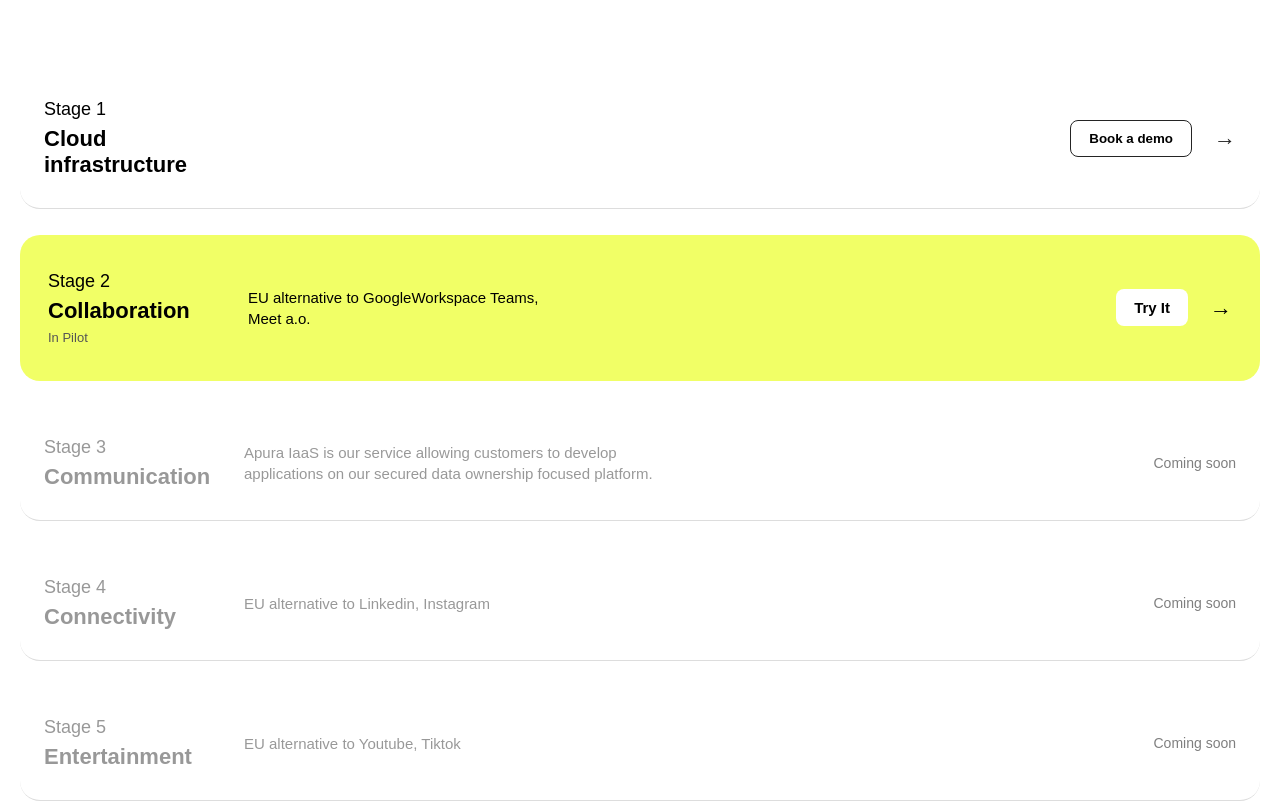
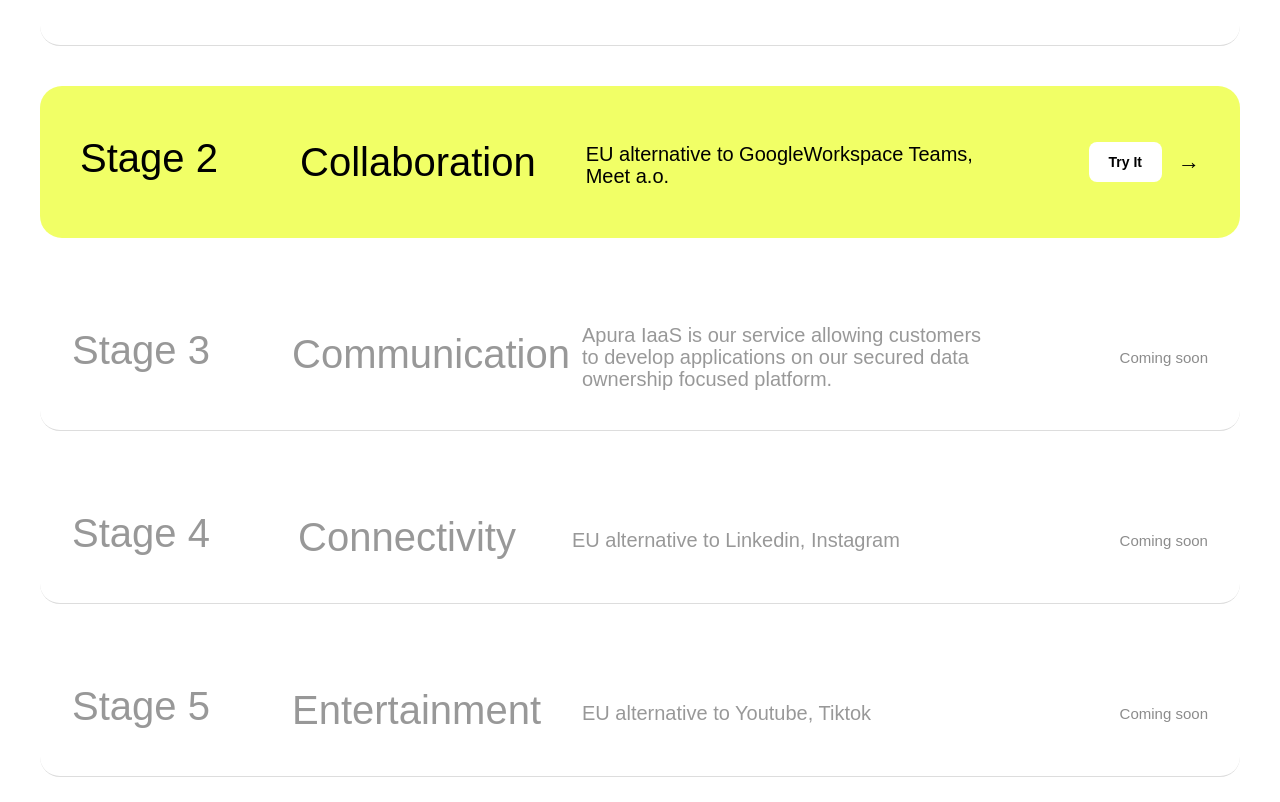
Before and after one commit to Ashraf-git-projects/APURA-thumbstack, a React (Vite) app: page / in a window 1280 px wide. Shown: the part 3620-4422 px from the top of the page. Built offline with nearby package versions, Linux system fonts and the light colour scheme; a web font is replaced by a local one.

Commit message:
section fix 2

```diff
--- a/src/sections/About.css
+++ b/src/sections/About.css
@@ -1,17 +1,16 @@
 .about {
-  padding: 80px 0;
+  margin: 80px 0 40px;
 }
 
 .about-inner {
   background-color:#242424;
-  border-radius: 32px;
+  border-radius: 40px;
   padding: 60px 70px;
   margin: auto 20px;
   display: flex;
   justify-content: space-between;
   align-items: center;
-  gap: 40px;
-  height: 768px;
+  height: 600px;
 }
 
 .about-left {
@@ -52,12 +51,6 @@
 
 .about-btn:hover {
   opacity: 0.9;
-}
-
-.about-right {
-  flex: 1;
-  display: flex;
-  justify-content: center;
 }
 
 .about-map {
--- a/src/sections/Roadmap.css
+++ b/src/sections/Roadmap.css
@@ -1,3 +1,4 @@
+
 .roadmap {
   padding: 100px 0;
 }
@@ -8,52 +9,78 @@
   font-variation-settings: "wght" 400;
   margin-bottom: 60px;
   color: var(--color-black);
-  line-height: 110.00000000000001%;
+  line-height: 110%;
   text-align: center;
   letter-spacing: -5px;
+}
 
+/* Wrapper */
+.roadmap-list {
+  display: flex;
+  flex-direction: column;
+  gap: 40px;
+  width: 100%;
+  max-width: 1400px;
+  margin: 80px auto;
+  padding: 0 40px;
+}
+
+.stage-row {
+  display: flex;
+  align-items: center;
+  justify-content: space-between;
+  padding: 40px 32px;
+  border-bottom: 1px solid #ddd;
+  border-radius: 20px;
+  gap: 40px;
+}
+
+.stage-left {
+  min-width: 180px;
+}
+
+/* Stage number */
+.stage-number {
+  font-size: 40px;
+  font-weight: 400;
+  margin-bottom: 6px;
 }
 
 
+.stage-title {
+  font-size: 40px;
+  font-variation-settings: "wght"600;
+  line-height: 130%;
+  max-width: 240px;
+}
 
-.roadmap-list {
-  display: flex;
-  flex-direction: column;
-  gap: 26px;
-  margin: 80px 20px;
-
+/* Middle description */
+.stage-middle {
+  flex: 1;
+  font-size: 20px;
+  line-height: 110.00000000000001%;
+  max-width: 410px;
+  padding-top: 6px;
+  margin-left: 10px;
 }
 
 
-
-.stage-row {
-  display: grid;
-  grid-template-columns: 200px 1fr 180px;
+.stage-right {
+  min-width: 180px;
+  display: flex;
   align-items: center;
-  padding: 30px 24px;
-  border-bottom: 1px solid #ddd;
-  border-radius: 20px;
+  justify-content: flex-end;
+  gap: 12px;
 }
 
 
 .stage-highlight {
   background-color: var(--color-yellow);
+  border-radius: 22px;
+  padding: 50px 40px !important;
   border-bottom: none;
-  padding: 36px 28px;
 }
 
-
-
-.stage-number {
-  font-size: 18px;
-  font-weight: 500;
-  margin-bottom: 6px;
-}
-
-.stage-title {
-  font-size: 22px;
-  font-weight: 700;
-}
 
 .stage-label {
   font-size: 13px;
@@ -65,37 +92,29 @@
   opacity: 0.4;
 }
 
-
-.coming-soon {
+/* Buttons */
+.btn-outline,
+.btn-white {
+  padding: 12px 20px;
   font-size: 14px;
-  opacity: 0.5;
-}
-
-
-
-.btn-outline {
-  padding: 10px 18px;
   border-radius: 8px;
-  border: 1px solid var(--color-black);
-  background: white;
-  cursor: pointer;
   font-weight: 600;
 }
 
-.btn-white {
-  padding: 10px 18px;
-  border-radius: 8px;
-  background: white;
-  cursor: pointer;
-  font-weight: 600;
+.btn-outline {
+  border: 1px solid var(--color-black);
+  background: #fff;
 }
 
+.btn-white {
+  background: #fff;
+}
 
-
+/* Arrows */
 .arrow,
 .arrow-dark {
   font-size: 22px;
-  margin-left: 10px;
+  margin-left: 4px;
 }
 
 .arrow {
@@ -106,19 +125,15 @@
   color: #000;
 }
 
-
-.stage-right {
-  display: flex;
-  align-items: center;
-  justify-content: flex-end;
-  gap: 12px;
+/* Coming Soon */
+.coming-soon {
+  font-size: 15px;
+  opacity: 0.45;
+  margin-top: 8px;
+  text-align: right;
 }
 
-.stage-middle {
-  font-size: 15px;
-  line-height: 140%;
-  max-width: 420px;
-}
+
 /* -------------------------------------
    MOBILE (Figma accurate)
 -------------------------------------- */
--- a/src/sections/Roadmap.jsx
+++ b/src/sections/Roadmap.jsx
@@ -16,9 +16,9 @@
           <div className="stage-row">
             <div className="stage-left">
               <h4 className="stage-number">Stage 1</h4>
-              <p className="stage-title">Cloud<br/>infrastructure</p>
+
             </div>
-
+                <p className="stage-title">Cloud<br/>infrastructure</p>
             <div className="stage-middle">
 
             </div>
@@ -34,10 +34,8 @@
           <div className="stage-row stage-highlight">
             <div className="stage-left">
               <h4 className="stage-number">Stage 2</h4>
-              <p className="stage-title">Collaboration</p>
-              <p className="stage-label">In Pilot</p>
             </div>
-
+               <p className="stage-title">Collaboration</p>
             <div className="stage-middle">
               EU alternative to GoogleWorkspace Teams,
               <br/>Meet a.o.
@@ -54,9 +52,9 @@
           <div className="stage-row">
             <div className="stage-left">
               <h4 className="stage-number disabled">Stage 3</h4>
-              <p className="stage-title disabled">Communication</p>
             </div>
 
+              <p className="stage-title disabled">Communication</p>
             <div className="stage-middle">
               <p className="disabled">
                 Apura IaaS is our service allowing customers to develop
@@ -73,9 +71,9 @@
           <div className="stage-row">
             <div className="stage-left">
               <h4 className="stage-number disabled">Stage 4</h4>
+
+            </div>
               <p className="stage-title disabled">Connectivity</p>
-            </div>
-
             <div className="stage-middle">
               <p className="disabled">
                 EU alternative to Linkedin, Instagram
@@ -92,9 +90,9 @@
           <div className="stage-row">
             <div className="stage-left">
               <h4 className="stage-number disabled">Stage 5</h4>
-              <p className="stage-title disabled">Entertainment</p>
+
             </div>
-
+             <p className="stage-title disabled">Entertainment</p>
             <div className="stage-middle">
               <p className="disabled">
                 EU alternative to Youtube, Tiktok
```
